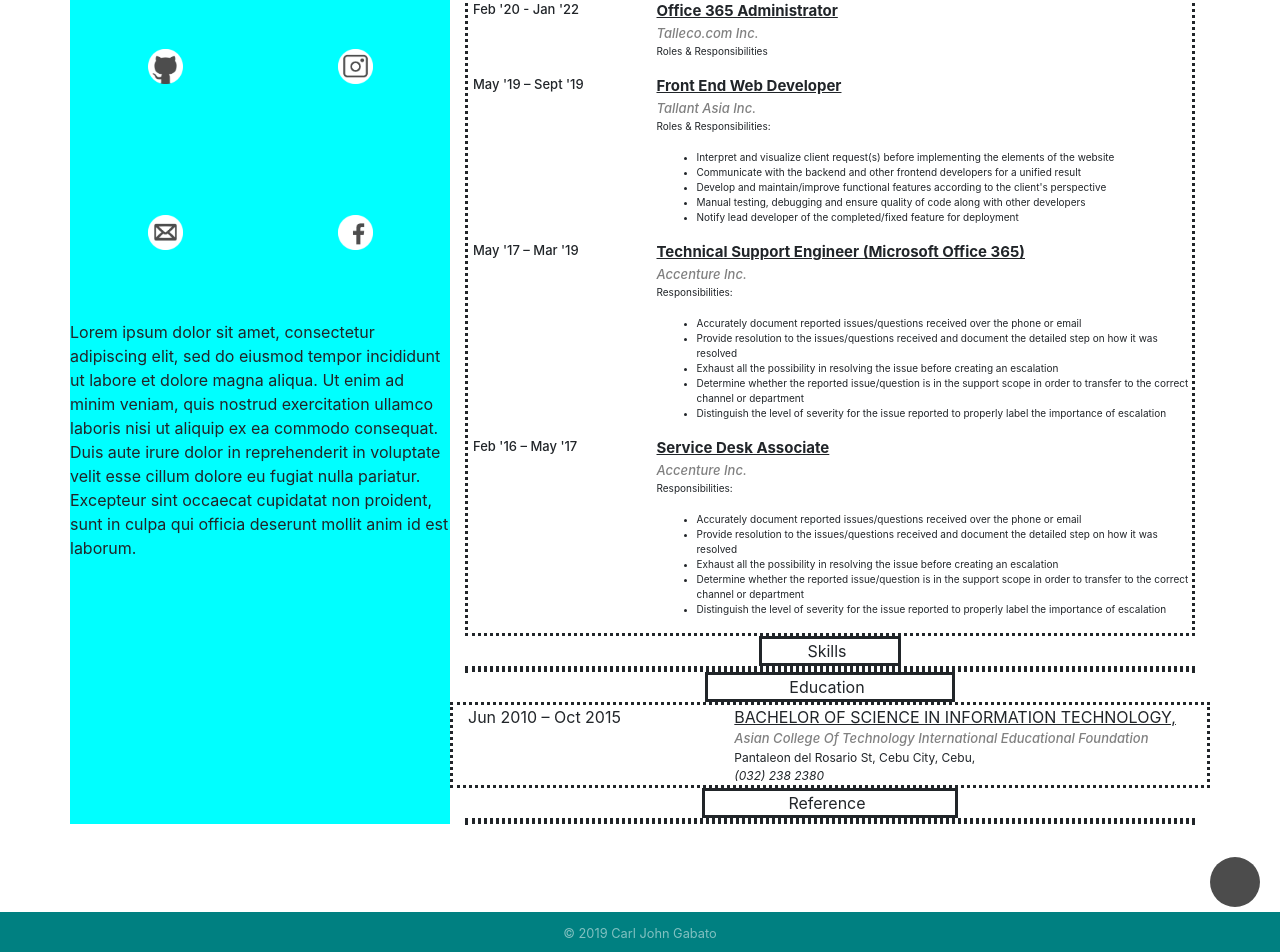
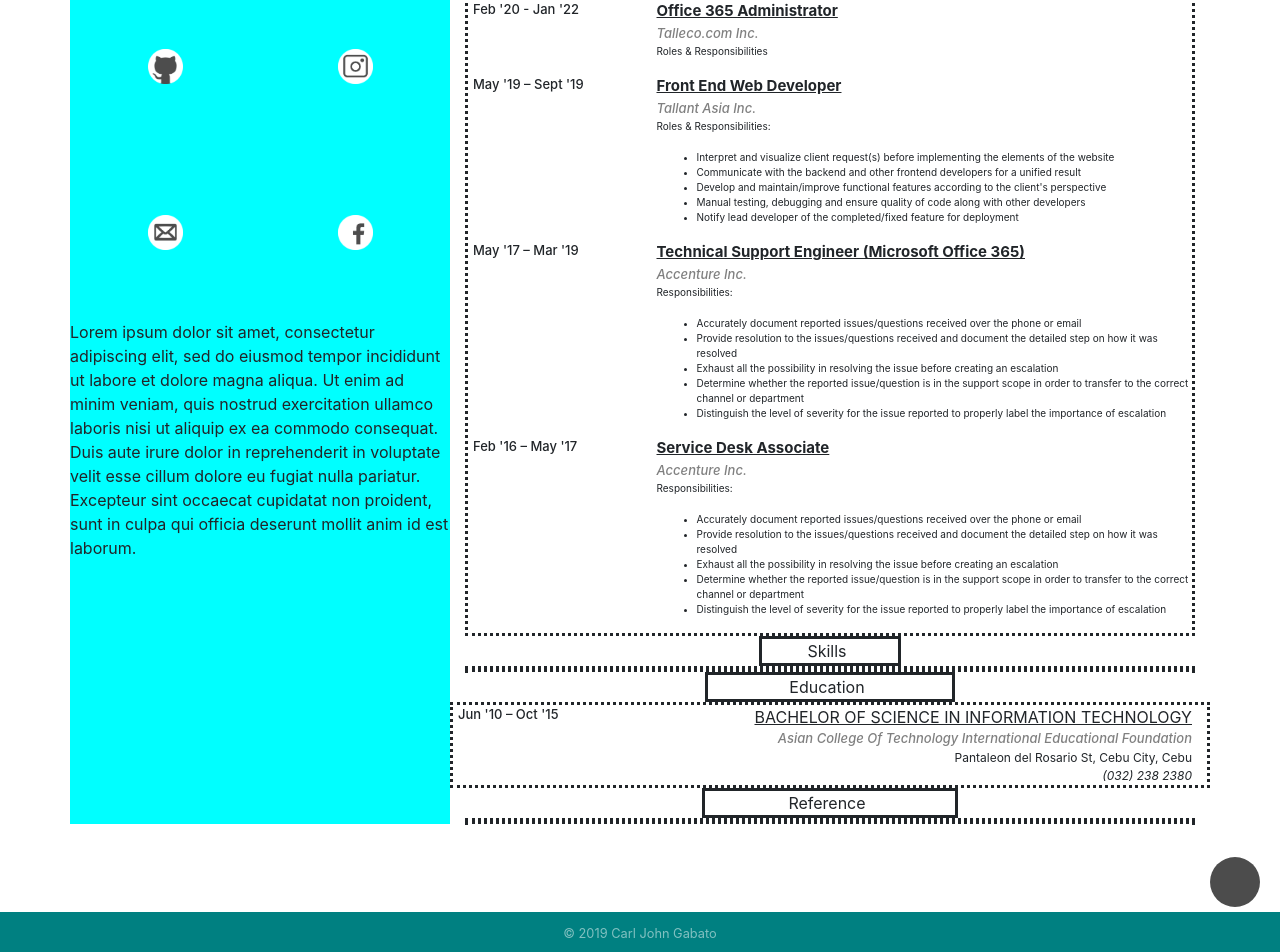
Before and after one commit to carljohngabato/aboutme, a Jekyll site: the page built from blogs.html, in a window 1280 px wide and 1400 px high, scrolled down 681 px. Shown: the part 448-1400 px from the top of the window. Built offline with Jekyll 4.4.1, drawn with Linux system fonts in a browser that asks for light colours; nearby versions of some CDN libraries.

```diff
--- a/_sass/main.scss
+++ b/_sass/main.scss
@@ -624,9 +624,6 @@
   height: auto;
   width: -webkit-fill-available;
 }
-.sy-dates{
-  float: left;
-}
 .row-2-col-2-row-2{
   height: auto;
   width: -webkit-fill-available;
@@ -635,6 +632,15 @@
   height: auto;
   width: -webkit-fill-available;
 }
+.sy-dates{
+  float: left;
+  text-align: left !important;
+  padding: 0px !important;
+}
+.sch-info{
+  text-align: right;
+  text-indent: 0px !important;
+}
 .row-2-col-2-row-4{
   height: auto;
   width: -webkit-fill-available;
--- a/blogs.html
+++ b/blogs.html
@@ -183,12 +183,12 @@
                 <div class="row row-jobs">
                     <!-- #region -->
                     <div class="col-lg-4 sy-dates">
-                        <p>Jun 2010 – Oct 2015</p>
+                        <p class="emp-dates">Jun '10 – Oct '15</p>
                     </div>
-                    <div class="col-lg-8 school-info">
-                        <p class="course-title">BACHELOR OF SCIENCE IN INFORMATION TECHNOLOGY,</p>
+                    <div class="col-lg-8 sch-info">
+                        <p class="course-title">BACHELOR OF SCIENCE IN INFORMATION TECHNOLOGY</p>
                         <p class="school-name">Asian College Of Technology International Educational Foundation</p>
-                        <p class="school-address">Pantaleon del Rosario St, Cebu City, Cebu,</p>
+                        <p class="school-address">Pantaleon del Rosario St, Cebu City, Cebu</p>
                         <p class="school-contact">(032) 238 2380</p>
                     </div>
                     <!-- #endregion -->
```
